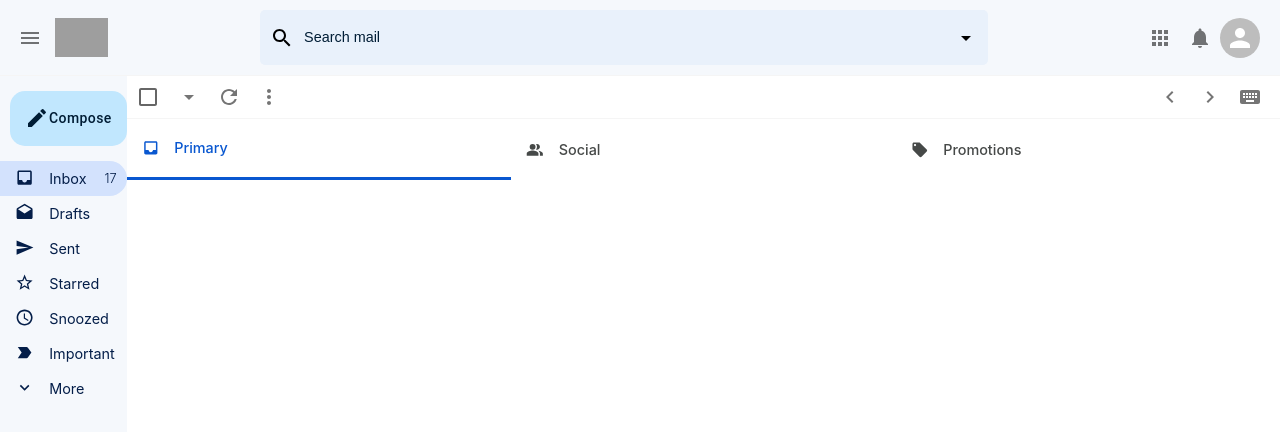
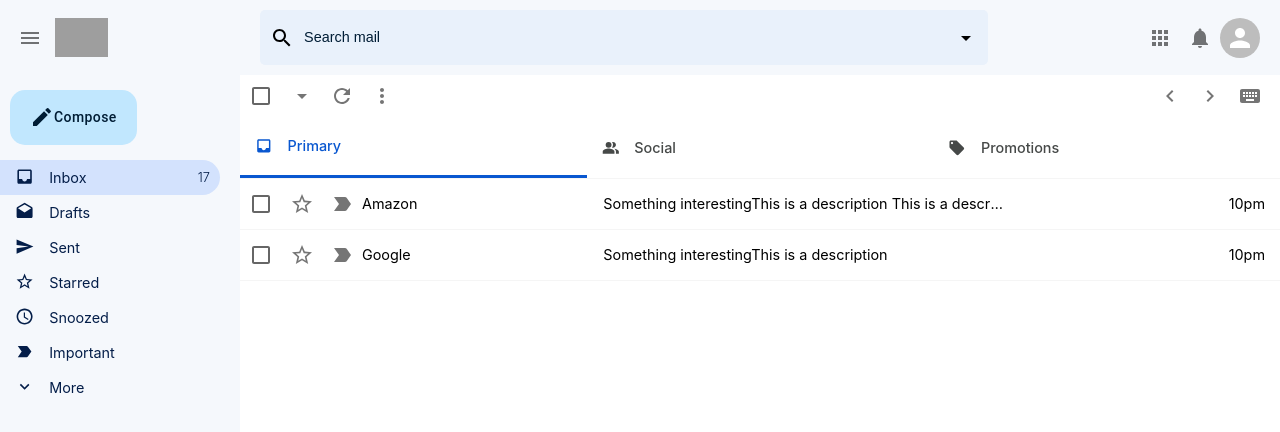
Before and after one commit to lauren-jones/gmail-clone, a React (Create React App) app: page / in a window 1280 px wide. Shown: the top 432 px of the page. Built offline with nearby package versions, Linux system fonts and the light colour scheme; grey boxes are pictures that could not be loaded.

Commit message:
Added component and styling for email row

```diff
--- a/src/App.css
+++ b/src/App.css
@@ -1,8 +1,10 @@
 .app {
   height: 100vh;
+  width: 100vw;
 }
 
 .app__body {
   display: flex;
   height: 100vh;
+  width: 100vw;
 }
--- a/src/EmailList.css
+++ b/src/EmailList.css
@@ -9,7 +9,6 @@
   justify-content: space-between;
   position: sticky;
   top: 0;
-  border-bottom: 1px solid whitesmoke;
   background-color: white;
   z-index: 999;
   padding-right: 10px;
@@ -29,4 +28,5 @@
   display: flex;
   align-items: center;
   justify-content: space-evenly;
+  border-bottom: 1px solid whitesmoke;
 }
--- a/src/EmailList.js
+++ b/src/EmailList.js
@@ -12,6 +12,7 @@
 import Section from "./Section";
 import LocalOfferIcon from "@mui/icons-material/LocalOffer";
 import PeopleAltIcon from "@mui/icons-material/PeopleAlt";
+import EmailRow from "./EmailRow";
 
 function EmailList() {
   return (
@@ -46,6 +47,20 @@
         <Section Icon={PeopleAltIcon} title="Social" />
         <Section Icon={LocalOfferIcon} title="Promotions" />
       </div>
+      <div className="emailList_list">
+        <EmailRow
+          title="Amazon"
+          subject="Something interesting"
+          description="This is a description This is a description This is a description"
+          time="10pm"
+        />
+        <EmailRow
+          title="Google"
+          subject="Something interesting"
+          description="This is a description"
+          time="10pm"
+        />
+      </div>
     </div>
   );
 }
--- /dev/null
+++ b/src/EmailRow.css
@@ -0,0 +1,49 @@
+.emailRow {
+  display: flex;
+  align-items: center;
+  height: 50px;
+  border-bottom: 1px solid whitesmoke;
+  cursor: pointer;
+  z-index: 999;
+}
+
+.emailRow:hover {
+  box-shadow: 0px 4px 4px -2px rgba(0, 0, 0, 0.24);
+  border-top: 1px solid whitesmoke;
+}
+
+.emailRow_message {
+  display: flex;
+  align-items: center;
+  flex: 0.8;
+  font-size: 0.9rem;
+}
+
+.emailRow_message > h4 {
+  width: 400px;
+  white-space: nowrap;
+  overflow: hidden;
+  text-overflow: ellipsis;
+  padding-left: 5px;
+  padding-right: 5px;
+  font-weight: 400;
+}
+
+.emailRow_options {
+  display: flex;
+}
+
+.emailRow_title {
+  flex: 0.3;
+}
+
+.emailRow_title > h3 {
+  font-size: 0.9rem;
+  font-weight: 400;
+}
+
+.emailRow_time {
+  padding-right: 15px;
+  font-size: 0.9rem;
+  font-weight: 400;
+}
--- /dev/null
+++ b/src/EmailRow.js
@@ -0,0 +1,33 @@
+import React from "react";
+import "./EmailRow.css";
+import { Checkbox, IconButton } from "@mui/material";
+import StarBorderIcon from "@mui/icons-material/StarBorder";
+import { LabelImportantOutlined } from "@mui/icons-material";
+
+function EmailRow({ id, title, subject, description, time }) {
+  return (
+    <div className="emailRow">
+      <div className="emailRow_options">
+        <Checkbox />
+        <IconButton>
+          <StarBorderIcon />
+        </IconButton>
+        <IconButton>
+          <LabelImportantOutlined />
+        </IconButton>
+      </div>
+      <div className="emailRow_title">
+        <h3>{title}</h3>
+      </div>
+      <div className="emailRow_message">
+        <h4>
+          {subject}
+          <span className="emailRow_description">{description}</span>
+        </h4>
+      </div>
+      <p className="emailRow_time">{time}</p>
+    </div>
+  );
+}
+
+export default EmailRow;
--- a/src/Header.css
+++ b/src/Header.css
@@ -2,7 +2,6 @@
   display: flex;
   align-items: center;
   justify-content: space-between;
-  border-bottom: 1px solid whitesmoke;
   background-color: #f5f8fc;
   padding: 10px;
 }
--- a/src/Sidebar.css
+++ b/src/Sidebar.css
@@ -8,7 +8,7 @@
   margin-bottom: 15px !important;
   text-transform: capitalize !important;
   color: #001d35 !important;
-  padding: 15px !important;
+  padding: 15px 20px !important;
   border-radius: 15px !important;
   background-color: #c1e7fe !important;
 }
--- a/src/SidebarOption.css
+++ b/src/SidebarOption.css
@@ -6,6 +6,8 @@
   border-top-right-radius: 20px;
   border-bottom-right-radius: 20px;
   cursor: pointer;
+  width: 200px;
+  margin-right: 20px;
 }
 
 .SidebarOption--active {
```
